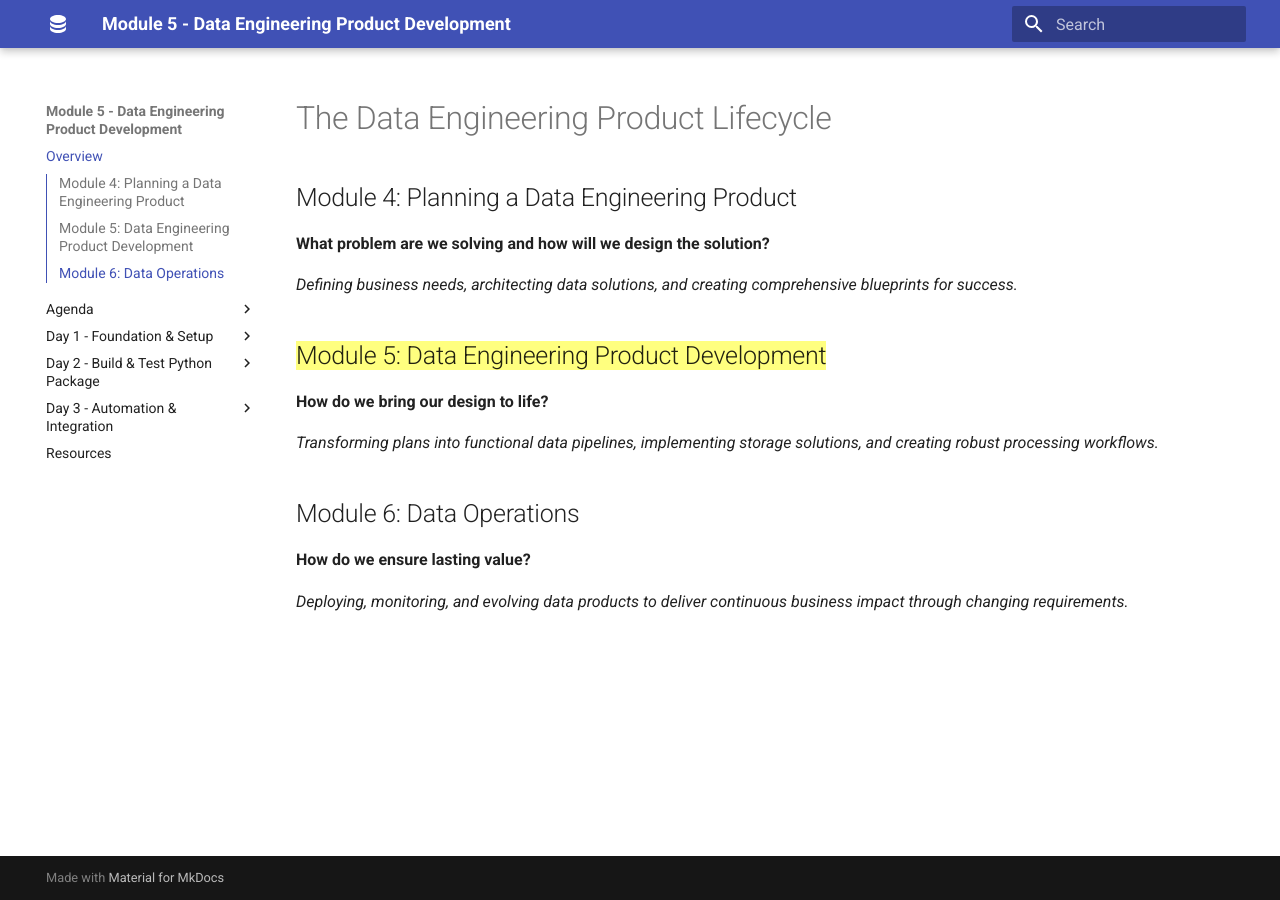
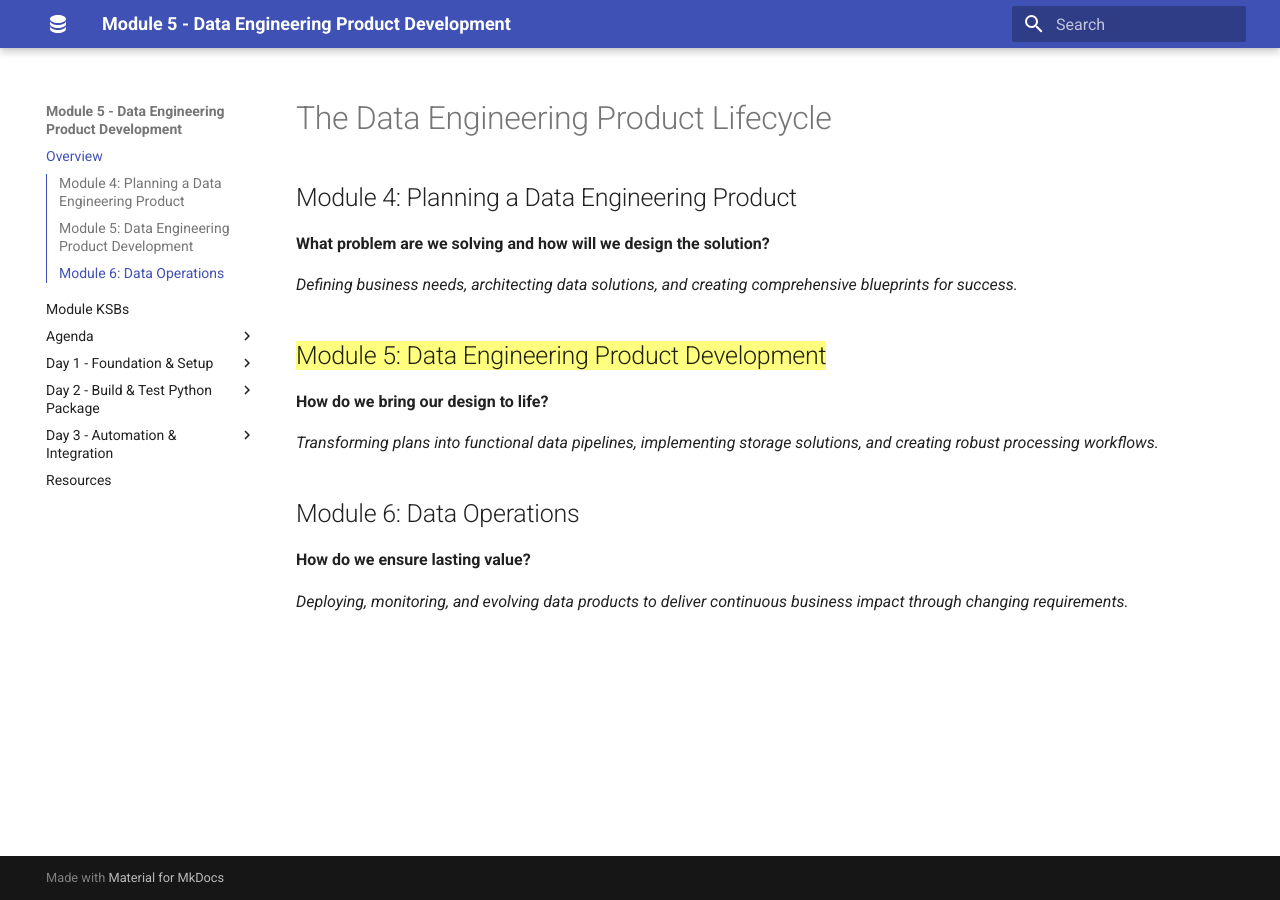
Before and after one commit to qaalabs/DE5M5, an MkDocs documentation site: the page built from docs/index.md, in a window 1280 px wide. Built offline with MkDocs 1.6.1 and Material for MkDocs 9.7.7, drawn with Linux system fonts in a browser that asks for light colours.

Commit message:
Auto commit by uthisha

```diff
--- a/mkdocs.yml
+++ b/mkdocs.yml
@@ -5,6 +5,7 @@ dev_addr: '0.0.0.0:8000'
 # Navigation menu
 nav:
   - Overview: index.md
+  - Module KSBs: ksb.md
 
   - Agenda:
     - Day 1: agenda/day1.md
@@ -109,6 +110,7 @@ markdown_extensions:
 plugins:
   - search
   - glightbox
+  - mkdocs_quiz
 
 extra_javascript:
   - https://unpkg.com/mermaid/dist/mermaid.min.js
```
